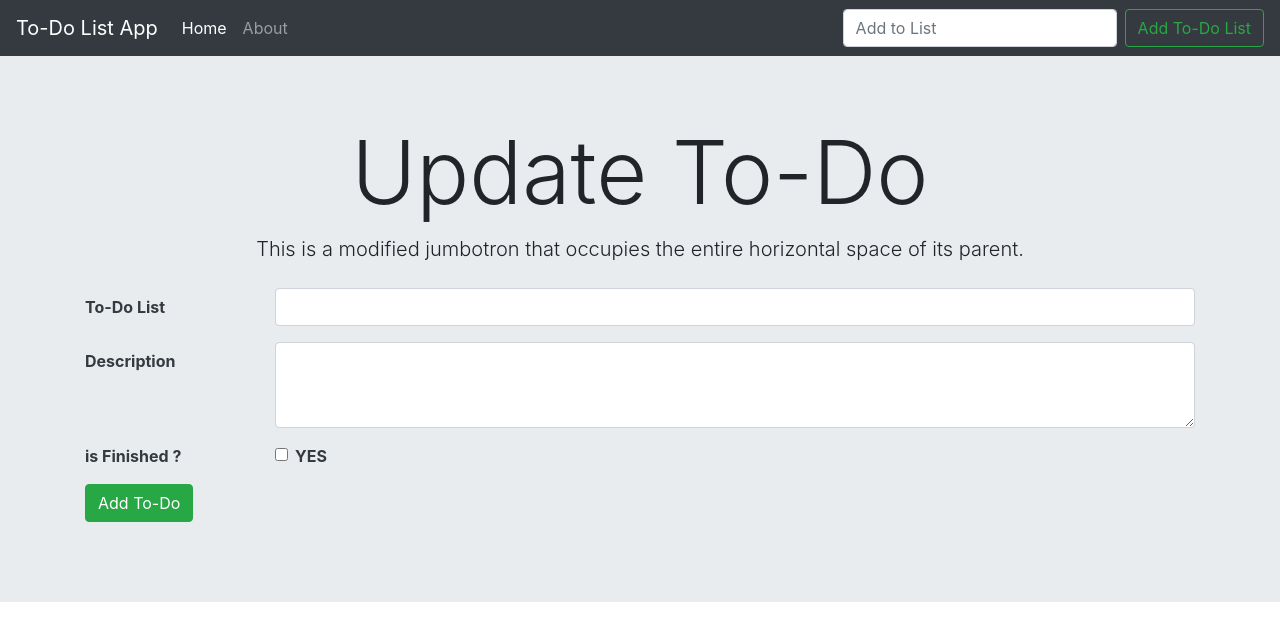
After one commit to ugurhmz/Django-ToDo-project, a Django app: page /update/7 in a window 1280 px wide. The commit adds this page. Shown: the top 641 px of the page. Run offline with Django 3.2, Linux system fonts and the light colour scheme; some libraries are stand-ins or nearby versions.

Commit message:
update ve son rütuşlar..

```diff
--- /dev/null
+++ b/todo_project_container/templates/todo_pages/update.html
@@ -0,0 +1,59 @@
+{% extends 'todo_pages/base.html' %}
+
+{% block content %}
+
+<div class="jumbotron jumbotron-fluid">
+      <div class="container">
+        <h1 class="display-2 text-center">Update To-Do</h1>
+        <p class="lead text-center">This is a modified jumbotron that occupies the entire horizontal space of its parent.</p>
+
+        <div class="mt-4">
+            <form method="POST">
+                  {% csrf_token %}
+                  <div class="form-group row">
+                    <label  class="col-sm-2 col-form-label mt-0">
+                        <span class="text-dark  font-weight-bolder">To-Do List</span>
+                    </label>
+                    <div class="col-sm-10">
+                      <input type="text" class="form-control" name="title">
+                    </div>
+                  </div>
+
+                  <div class="form-group row">
+                    <label  class="col-sm-2 col-form-label">
+                        <span class="text-dark font-weight-bolder">Description</span>
+                    </label>
+                    <div class="col-sm-10">
+
+                        <textarea class="form-control" id="exampleFormControlTextarea1" rows="3"></textarea>
+
+                    </div>
+                  </div>
+
+                  <div class="form-group row">
+                        <div class="col-sm-2">
+                              <span class="text-dark  font-weight-bold">is Finished ?</span>
+                        </div>
+                        <div class="col-sm-10 ">
+                              <div class="form-check">
+                                <input class="form-check-input" type="checkbox" id="gridCheck1" name="finished">
+                                <label class="form-check-label" >
+                                    <span class="text-dark font-weight-bold">YES</span>
+                                </label>
+                              </div>
+                        </div>
+                  </div>
+
+                  <div class="form-group row ">
+                    <div class="col-sm-10 ">
+                      <button type="submit" class="btn btn-success">Add To-Do</button>
+                    </div>
+                  </div>
+                </form>
+
+      </div>
+
+      </div>
+    </div>
+
+{% endblock %}
--- a/todo_project_container/todo_app/urls.py
+++ b/todo_project_container/todo_app/urls.py
@@ -9,5 +9,9 @@ urlpatterns= [
       path('about/',views.about, name='about'),
       path('create/',views.create, name="create"),
       path("delete/<Todos_id>", views.delete, name='delete'),
+      path('yes_finish/<Todos_id>' , views.yes_finish, name="yes_finish"),
+      path('no_finish/<Todos_id>' , views.no_finish, name="no_finish"),
+      path('update/<Todos_id>', views.update, name="update"),
+
 
 ]
--- a/todo_project_container/todo_app/views.py
+++ b/todo_project_container/todo_app/views.py
@@ -43,3 +43,30 @@ def delete(request,Todos_id):
       todo = Todos.objects.get(pk=Todos_id)
       todo.delete()
       return redirect("index") #silme olunca yönlendir-> redirect ile, index page
+
+def no_finish(request,Todos_id):
+      todo = Todos.objects.get(pk = Todos_id)
+      todo.finished = True
+      todo.save()
+      return redirect("index")
+
+
+def yes_finish(request,Todos_id):
+      todo = Todos.objects.get(pk = Todos_id)
+      todo.finished =  False
+      todo.save()
+      return redirect("index")
+
+def update(request,Todos_id):
+      if request.method =="POST":
+            todo_list = Todos.objects.get(pk=Todos_id)
+            form = ListForm(request.POST or None, instance=todo_list)
+
+            if form.is_valid: #form validse kaydet
+                  form.save()
+                  return redirect("index")
+
+
+      else:
+            todo_list = Todos.objects.all()
+            return render(request,"todo_pages/update.html",{'todo_list':todo_list})
```
Also changed, not shown: todo_project_container/templates/todo_pages/base.html (+63 -0 lines), todo_project_container/templates/todo_pages/create.html (+16 -15 lines), todo_project_container/templates/todo_pages/index.html (+24 -3 lines), todo_project_container/db.sqlite3, 1 other file.
